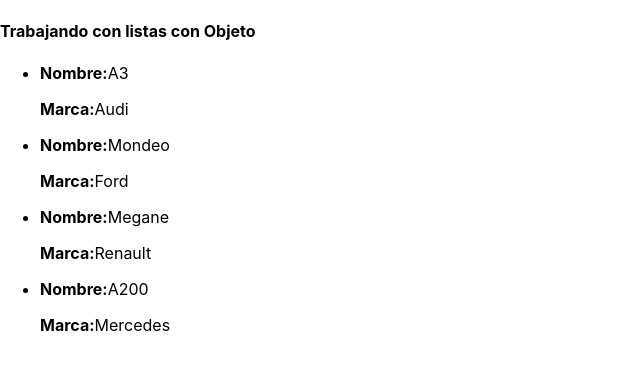
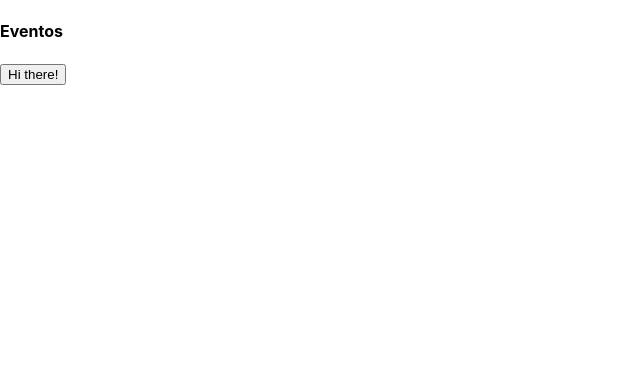
Before and after one commit to nikosantis/react-practice, a React (Create React App) app: page / in a window 1280 px wide. Shown: the top 370 px of the page, without its empty margins (0-640 px from the left). Built offline with nearby package versions, Linux system fonts and the light colour scheme.

Commit message:
click event

```diff
--- a/src/App.js
+++ b/src/App.js
@@ -1,33 +1,12 @@
 import React, { Component } from 'react'
-import cars from './data/cars.json'
-
-class CarItem extends Component {
-  render () {
-    const { car } = this.props
-    return (
-      <li>
-        <p><strong>Nombre:</strong>{car.name}</p>
-        <p><strong>Marca:</strong>{car.company}</p>
-      </li>
-    )
-  }
-}
 
 class App extends Component {
   render () {
 
     return (
       <div className="App">
-        <h4>Trabajando con listas con Objeto</h4>
-        <ul>
-          {
-            cars.map(car => {
-              return (
-                <CarItem key={car.id} car={car} />
-              )
-            })
-          }
-        </ul>
+        <h4>Eventos</h4>
+        <button onClick={() => alert('Hi there!')}>Hi there!</button>
       </div>
     )
   }
```
